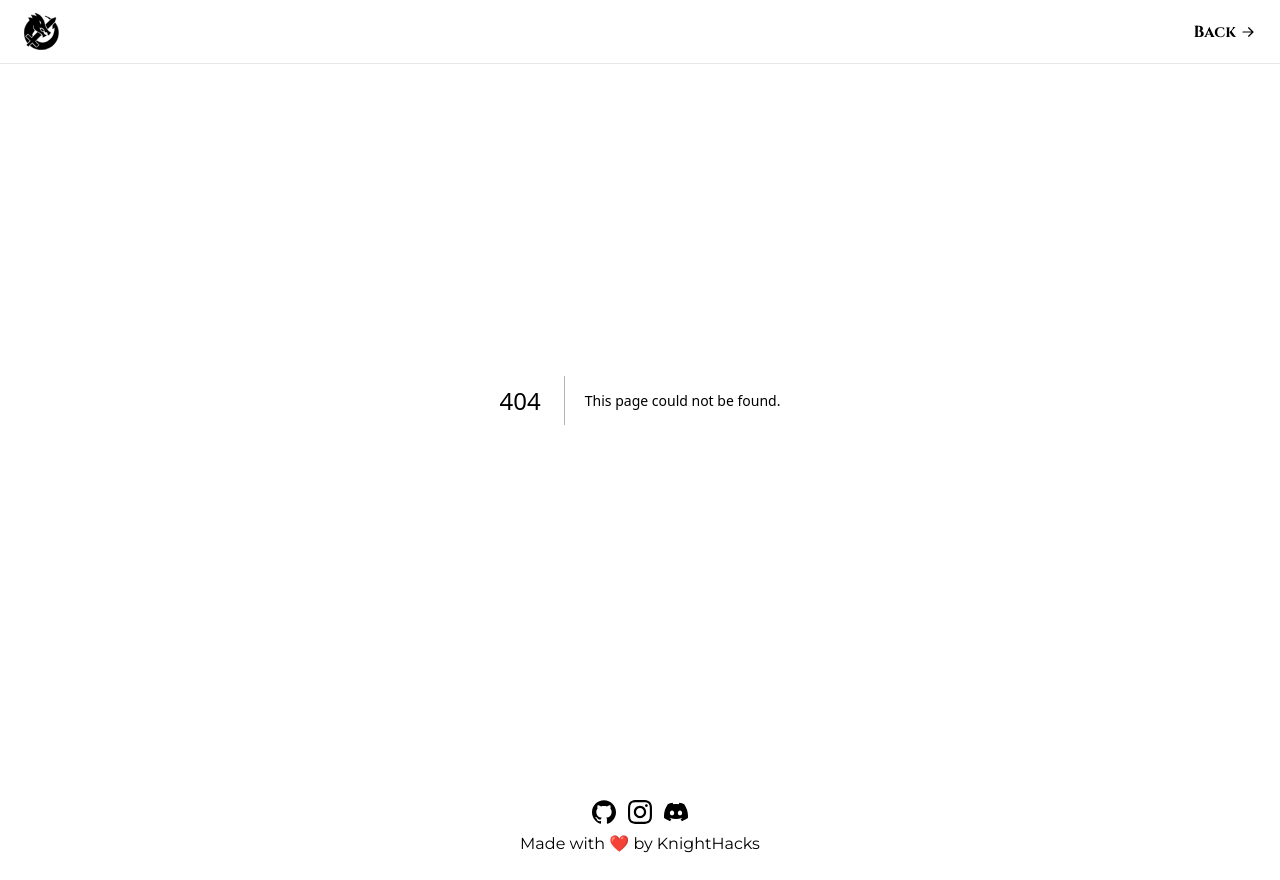
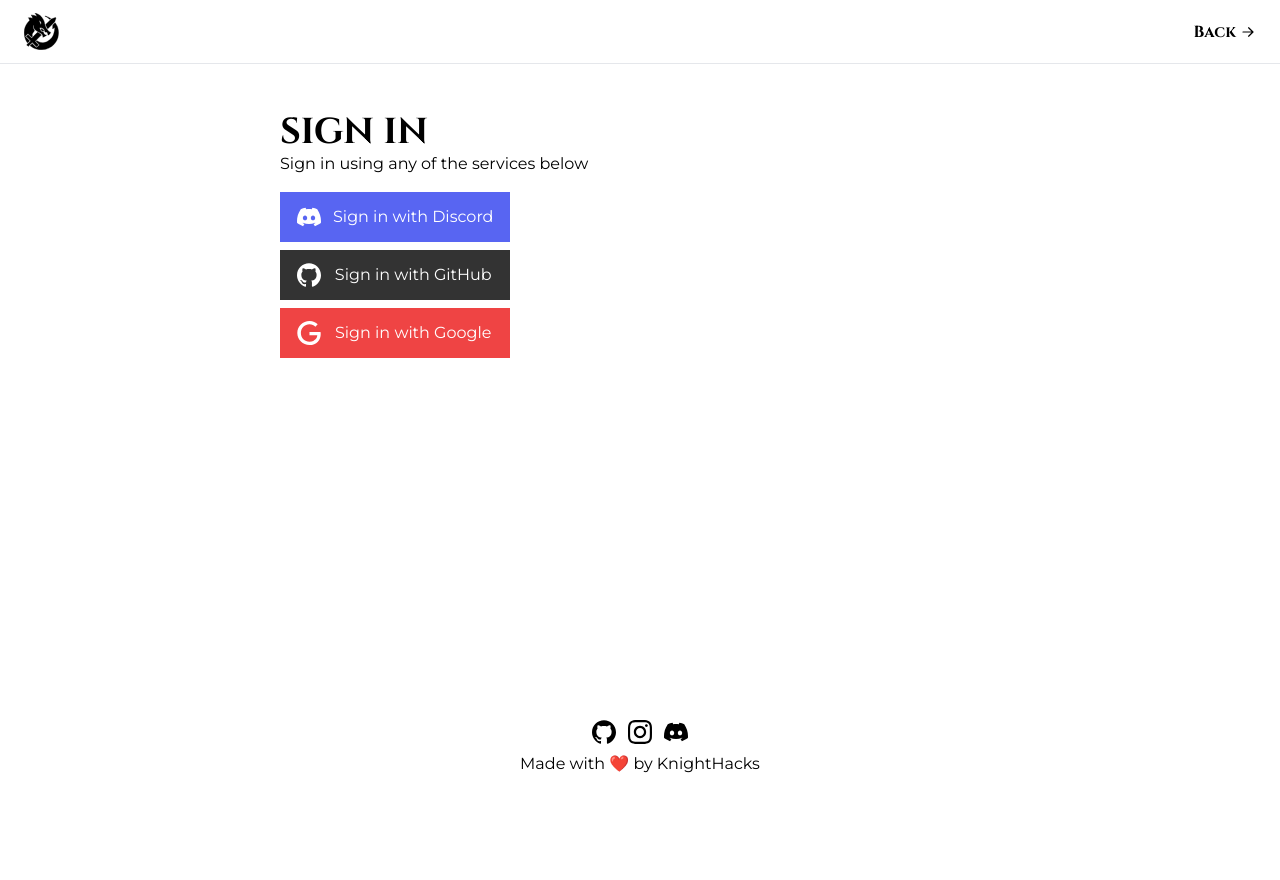
Before and after one commit to KnightHacks/hackathon-site-2023, a Next.js app: page /signin in a window 1280 px wide. Before the commit this address had no page. After the commit the page ends 800 px from the top, so only its background shows below. Built offline with nearby package versions, Linux system fonts and the light colour scheme.

Commit message:
Create sign in page

```diff
--- /dev/null
+++ b/src/pages/signin.tsx
@@ -0,0 +1,43 @@
+import { cinzel } from "@/utils";
+import { DiscordIcon, GitHubIcon, GoogleIcon } from "../components/icons";
+
+export default function login() {
+  return (
+    <div className="mx-auto mb-10 mt-28 w-full max-w-screen-md px-6">
+      <div className="text-left text-4xl font-bold uppercase" style={cinzel.style}>Sign In</div>
+      <p className="mb-4">Sign in using any of the services below</p>
+      <div className="flex flex-col gap-2 max-w-fit">
+        <DiscordSignIn />
+        <GithubSignIn />
+        <GoogleSignIn />
+      </div>
+    </div>
+  );
+}
+
+function DiscordSignIn() {
+  return (
+    <button className="flex gap-3 border border-transparent bg-[#5865F2] px-4 py-3 text-white">
+      <DiscordIcon />
+      <span className="mx-auto">Sign in with Discord</span>
+    </button>
+  );
+}
+
+function GithubSignIn() {
+  return (
+    <button className="flex gap-3 border border-transparent bg-[#333] px-4 py-3 text-white">
+      <GitHubIcon />
+      <span className="mx-auto">Sign in with GitHub</span>
+    </button>
+  );
+}
+
+function GoogleSignIn() {
+  return (
+    <button className="flex gap-3 border border-transparent bg-red-500 px-4 py-3 text-white">
+      <GoogleIcon />
+      <span className="mx-auto">Sign in with Google</span>
+    </button>
+  );
+}
```
